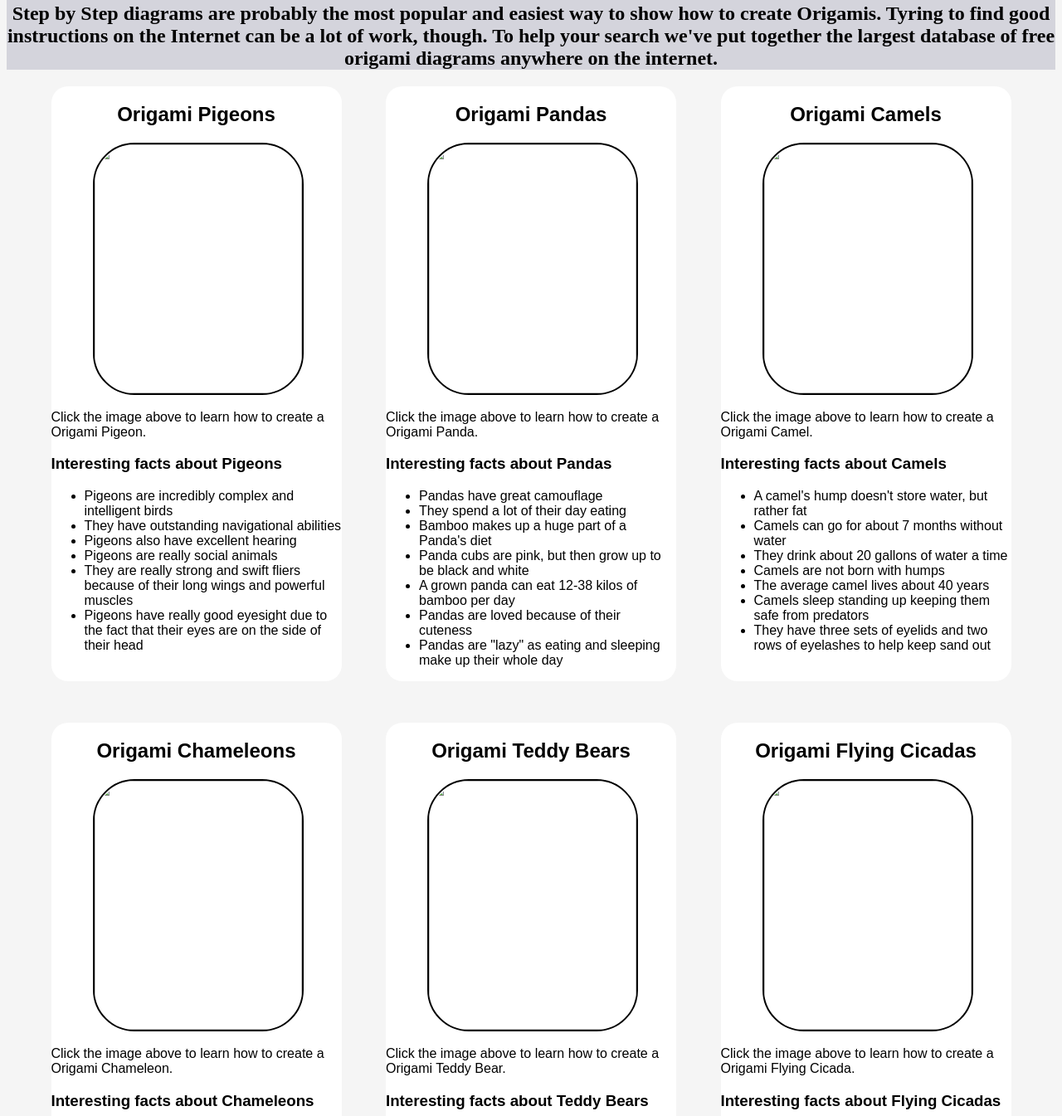
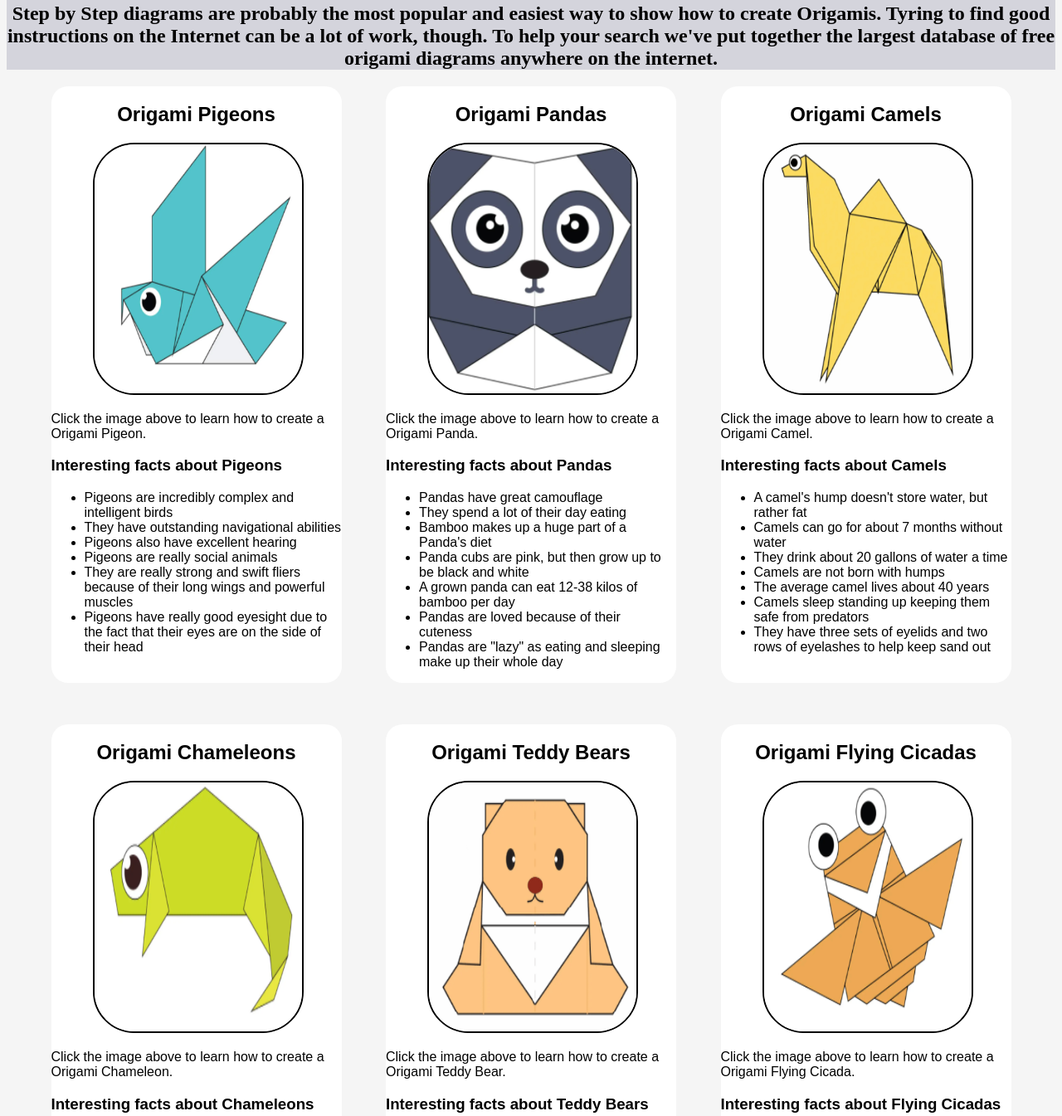
Before and after one commit to KhadijaHasanova/OrigamiWeb2, a plain HTML site: page index.html in a window 1280 px wide. Shown: the part 160-1505 px from the top of the page at 83% size. Drawn offline with Linux system fonts and the light colour scheme; files whose address does not match are found by name.

Commit message:
Update index.html

```diff
--- a/index.html
+++ b/index.html
@@ -31,7 +31,7 @@
         <div class = "origami">
             <h2> Origami Pigeons </h2>
             <a target = "_blank" href = "https://origami.me/pigeon/">
-                <img src = "images/pigeon.png" width = 250 height = 300/>
+                <img src = "pigeon.png" width = 250 height = 300/>
             </a>
             <p> Click the image above to learn how to create a Origami Pigeon. </p>
 
@@ -49,7 +49,7 @@
         <div class = "origami">
             <h2> Origami Pandas </h2>
             <a target = "_blank" href = "https://origami.me/panda/">
-                <img src = "images/panda.png" width = 250 height = 300/>
+                <img src = "panda.png" width = 250 height = 300/>
             </a>
             <p> Click the image above to learn how to create a Origami Panda. </p>
 
@@ -68,7 +68,7 @@
         <div class = "origami">
             <h2> Origami Camels </h2>
             <a target = "_blank" href = "https://origami.me/camel/">
-                <img src = "images/camel.png" width = 250 height = 300/>
+                <img src = "camel.png" width = 250 height = 300/>
             </a>
             <p> Click the image above to learn how to create a Origami Camel. </p>
 
@@ -87,7 +87,7 @@
         <div class = "origami">
             <h2> Origami Chameleons </h2>
             <a target = "_blank" href = "https://origami.me/chameleon/">
-                <img src = "images/chameleon.png" width = 250 height = 300/>
+                <img src = "chameleon.png" width = 250 height = 300/>
             </a>
             <p> Click the image above to learn how to create a Origami Chameleon. </p>
 
@@ -105,7 +105,7 @@
         <div class = "origami">
             <h2> Origami Teddy Bears </h2>
             <a target = "_blank" href = "https://origami.me/teddy-bear/">
-                <img src = "images/bear.png" width = 250 height = 300/>
+                <img src = "bear.png" width = 250 height = 300/>
             </a>
             <p> Click the image above to learn how to create a Origami Teddy Bear. </p>
 
@@ -122,7 +122,7 @@
         <div class = "origami">
             <h2> Origami Flying Cicadas </h2>
             <a target = "_blank" href = "https://origami.me/flying-cicada/">
-                <img src = "images/flyingCicada.png" width = 250 height = 300/>
+                <img src = "flyingCicada.png" width = 250 height = 300/>
             </a>
             <p> Click the image above to learn how to create a Origami Flying Cicada. </p>
 
@@ -139,7 +139,7 @@
         <div class = "origami">
             <h2> Origami Puppies </h2>
             <a target = "_blank" href = "https://origami.me/puppy/">
-                <img src = "images/dog.png" width = 250 height = 300/>
+                <img src = "dog.png" width = 250 height = 300/>
             </a>
             <p> Click the image above to learn how to create a Origami Puppy. </p>
 
@@ -158,7 +158,7 @@
         <div class = "origami">
             <h2> Origami Owl </h2>
             <a target = "_blank" href = "https://origami.me/owl/">
-                <img src = "images/owl.png" width = 250 height = 300/>
+                <img src = "owl.png" width = 250 height = 300/>
             </a>
             <p> Click the image above to learn how to create a Origami Owl. </p>
 
```
